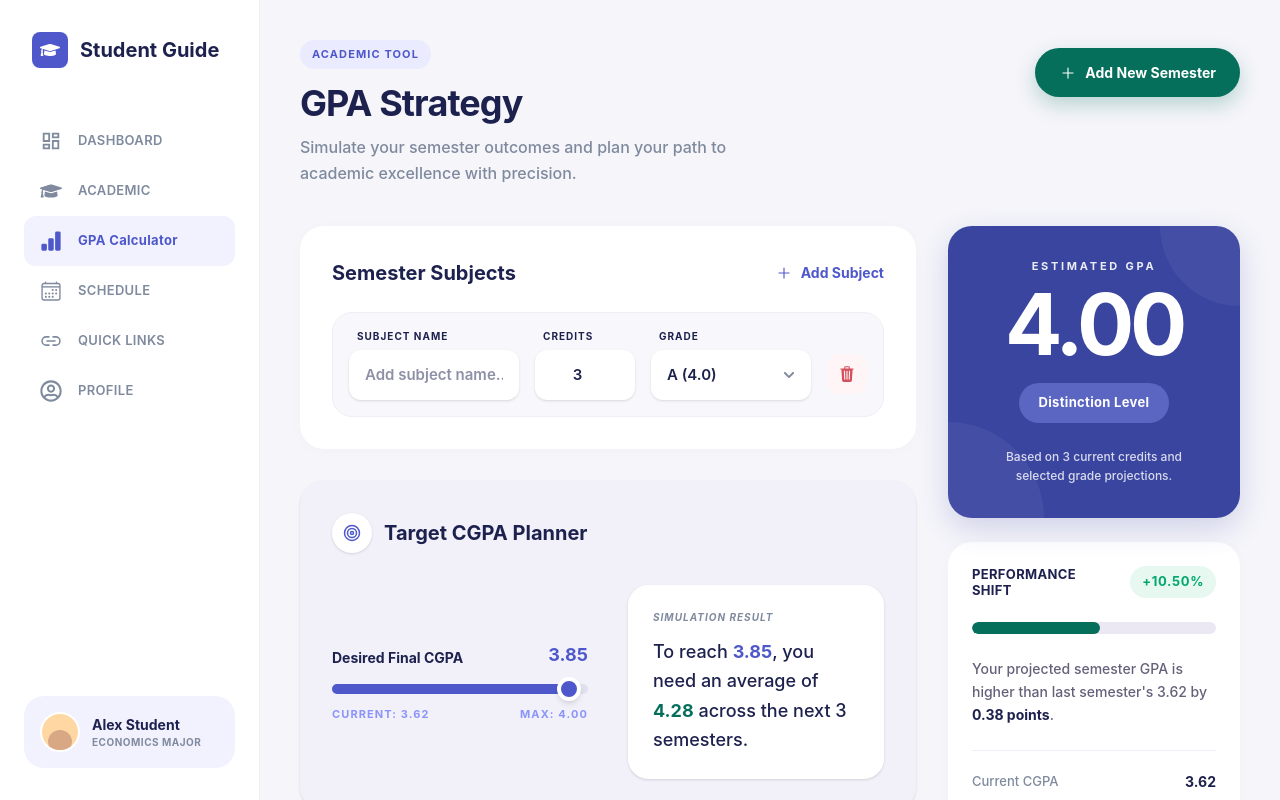
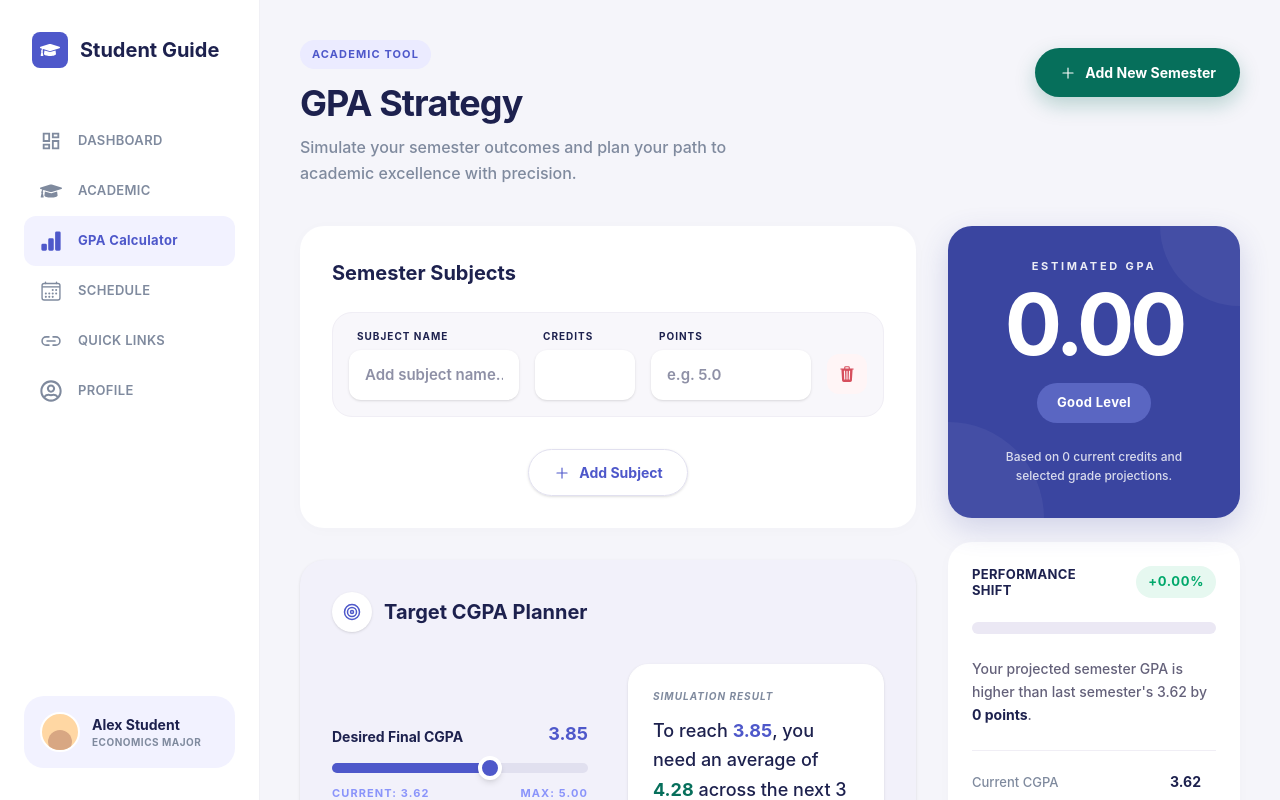
Before and after one commit to ahmedayman334/student-guide-app, a React (Vite) app in the folder web/: page /calculator in a window 1280 px wide. Both pictures are taken after a click on the button "Add New Semester". Shown: the top 800 px of the page. Built offline with nearby package versions, Linux system fonts and the light colour scheme.

Commit message:
Add textFiled insted of list in points Gpa

```diff
--- a/web/src/pages/GpaCalculator.jsx
+++ b/web/src/pages/GpaCalculator.jsx
@@ -14,15 +14,15 @@ const GRADE_POINTS = {
 };
 
 export default function GpaCalculator() {
-  const { userData, addSubject, updateSubject, deleteSubject, updateTargetGpa } = useContext(userContext);
+  const { userData, addSubject, updateSubject, deleteSubject, updateTargetGpa, updateProfile } = useContext(userContext);
 
   const subjects = userData?.subjects || [];
-  const currentGpa = userData?.gpa || 3.62;
-  const totalCredits = userData?.credits || 84;
+  const currentGpa = userData?.gpa !== undefined ? userData.gpa : 3.62;
+  const totalCredits = userData?.credits !== undefined ? userData.credits : 84;
   const targetGpa = userData?.targetGpa || 3.85;
 
   const handleAddSubject = () => {
-    addSubject({ name: "", credits: 3, grade: "A", points: 4.0 });
+    addSubject({ name: "", credits: "", points: "" });
   };
 
   const handleUpdate = (id, field, value) => {
@@ -57,7 +57,7 @@ export default function GpaCalculator() {
 
   // Custom Slider Logic
   const minGpa = 2.0;
-  const maxGpa = 4.0;
+  const maxGpa = 5.0;
   const sliderPercentage = Math.max(0, Math.min(100, ((targetGpa - minGpa) / (maxGpa - minGpa)) * 100));
 
   return (
@@ -93,9 +93,6 @@ export default function GpaCalculator() {
             <div className="bg-white rounded-[24px] p-8 shadow-[0_2px_15px_rgba(0,0,0,0.02)]">
               <div className="flex justify-between items-center mb-6">
                 <h2 className="text-[20px] font-bold text-[#1D214E]">Semester Subjects</h2>
-                <button onClick={handleAddSubject} className="flex items-center gap-2 text-[#4E58CA] font-bold text-[14px] hover:underline cursor-pointer">
-                  <IoAddOutline size={18} /> Add Subject
-                </button>
               </div>
 
               <div className="space-y-4">
@@ -121,20 +118,17 @@ export default function GpaCalculator() {
                       />
                     </div>
                     <div className="w-[160px]">
-                      <label className="block text-[#1D214E] text-[10px] font-bold tracking-widest mb-1.5 uppercase ml-2">Grade</label>
-                      <div className="relative">
-                        <select
-                          value={sub.grade}
-                          onChange={e => handleUpdate(sub.id, "grade", e.target.value)}
-                          className="w-full bg-white px-4 py-3.5 rounded-xl text-[#1D214E] font-semibold text-[15px] outline-none shadow-sm appearance-none cursor-pointer"
-                        >
-                          <option value="Select Grade">Select Grade</option>
-                          {Object.keys(GRADE_POINTS).map(g => (
-                            <option key={g} value={g}>{g} ({GRADE_POINTS[g].toFixed(1)})</option>
-                          ))}
-                        </select>
-                        <FaChevronDown className="absolute right-4 top-1/2 -translate-y-1/2 text-[#7F8A9E] text-xs pointer-events-none" />
-                      </div>
+                      <label className="block text-[#1D214E] text-[10px] font-bold tracking-widest mb-1.5 uppercase ml-2">Points</label>
+                      <input
+                        type="number"
+                        step="0.01"
+                        min="0"
+                        max="5"
+                        value={sub.points}
+                        onChange={e => handleUpdate(sub.id, "points", Number(e.target.value))}
+                        placeholder="e.g. 5.0"
+                        className="w-full bg-white px-4 py-3.5 rounded-xl text-[#1D214E] font-semibold text-[15px] outline-none shadow-sm"
+                      />
                     </div>
                     <div
                       onClick={() => deleteSubject(sub.id)}
@@ -144,6 +138,16 @@ export default function GpaCalculator() {
                     </div>
                   </div>
                 ))}
+              </div>
+
+              {/* Centered Add Subject Button */}
+              <div className="flex justify-center mt-8">
+                <button
+                  onClick={handleAddSubject}
+                  className="flex items-center gap-2 text-[#4E58CA] font-bold text-[14px] hover:bg-[#F2F1FA] px-6 py-3 rounded-full transition-colors border border-[#E1E0EF] cursor-pointer shadow-sm"
+                >
+                  <IoAddOutline size={18} /> Add Subject
+                </button>
               </div>
             </div>
 
@@ -179,7 +183,7 @@ export default function GpaCalculator() {
 
                   <div className="flex justify-between text-[#8A94FA] text-[11px] font-bold tracking-widest uppercase">
                     <span>Current: {currentGpa.toFixed(2)}</span>
-                    <span>Max: 4.00</span>
+                    <span>Max: 5.00</span>
                   </div>
                 </div>
 
@@ -208,7 +212,7 @@ export default function GpaCalculator() {
                 <p className="text-[11px] font-bold tracking-[0.25em] mb-2 opacity-90 uppercase">Estimated GPA</p>
                 <h1 className="text-[85px] font-bold leading-none tracking-tighter mb-4 mt-2">{estimatedGpa}</h1>
                 <div className="inline-block bg-[#5A66C2] rounded-full px-5 py-2.5 mb-6 text-[13px] font-bold tracking-wide">
-                  {estimatedGpa >= 3.8 ? "Distinction Level" : estimatedGpa >= 3.5 ? "Excellent Level" : estimatedGpa >= 3.0 ? "Very Good Level" : "Good Level"}
+                  {estimatedGpa >= 4.5 ? "Distinction Level" : estimatedGpa >= 4.0 ? "Excellent Level" : estimatedGpa >= 3.5 ? "Very Good Level" : "Good Level"}
                 </div>
                 <p className="text-[12px] opacity-80 leading-relaxed font-medium px-4">
                   Based on {semCredits} current credits and selected grade projections.
@@ -239,12 +243,28 @@ export default function GpaCalculator() {
 
               <div className="border-t border-[#F0EEF5] pt-5 space-y-3.5">
                 <div className="flex justify-between items-center">
-                  <span className="text-[#7F8A9E] text-[13px] font-medium">Current CGPA</span>
-                  <span className="text-[#1D214E] text-[14px] font-bold">{currentGpa.toFixed(2)}</span>
+                  <label htmlFor="currentGpa" className="text-[#7F8A9E] text-[13px] font-medium cursor-pointer">Current CGPA</label>
+                  <input
+                    id="currentGpa"
+                    type="number"
+                    step="0.01"
+                    min="0"
+                    max="5"
+                    value={currentGpa}
+                    onChange={(e) => updateProfile({ gpa: Number(e.target.value) })}
+                    className="w-20 text-right bg-transparent text-[#1D214E] text-[14px] font-bold outline-none border-b border-transparent hover:border-[#E1E0EF] focus:border-[#4E58CA] transition-colors"
+                  />
                 </div>
                 <div className="flex justify-between items-center">
-                  <span className="text-[#7F8A9E] text-[13px] font-medium">Total Credits Earnt</span>
-                  <span className="text-[#1D214E] text-[14px] font-bold">{totalCredits}</span>
+                  <label htmlFor="totalCredits" className="text-[#7F8A9E] text-[13px] font-medium cursor-pointer">Total Credits Earnt</label>
+                  <input
+                    id="totalCredits"
+                    type="number"
+                    min="0"
+                    value={totalCredits}
+                    onChange={(e) => updateProfile({ credits: Number(e.target.value) })}
+                    className="w-20 text-right bg-transparent text-[#1D214E] text-[14px] font-bold outline-none border-b border-transparent hover:border-[#E1E0EF] focus:border-[#4E58CA] transition-colors"
+                  />
                 </div>
               </div>
             </div>
```
